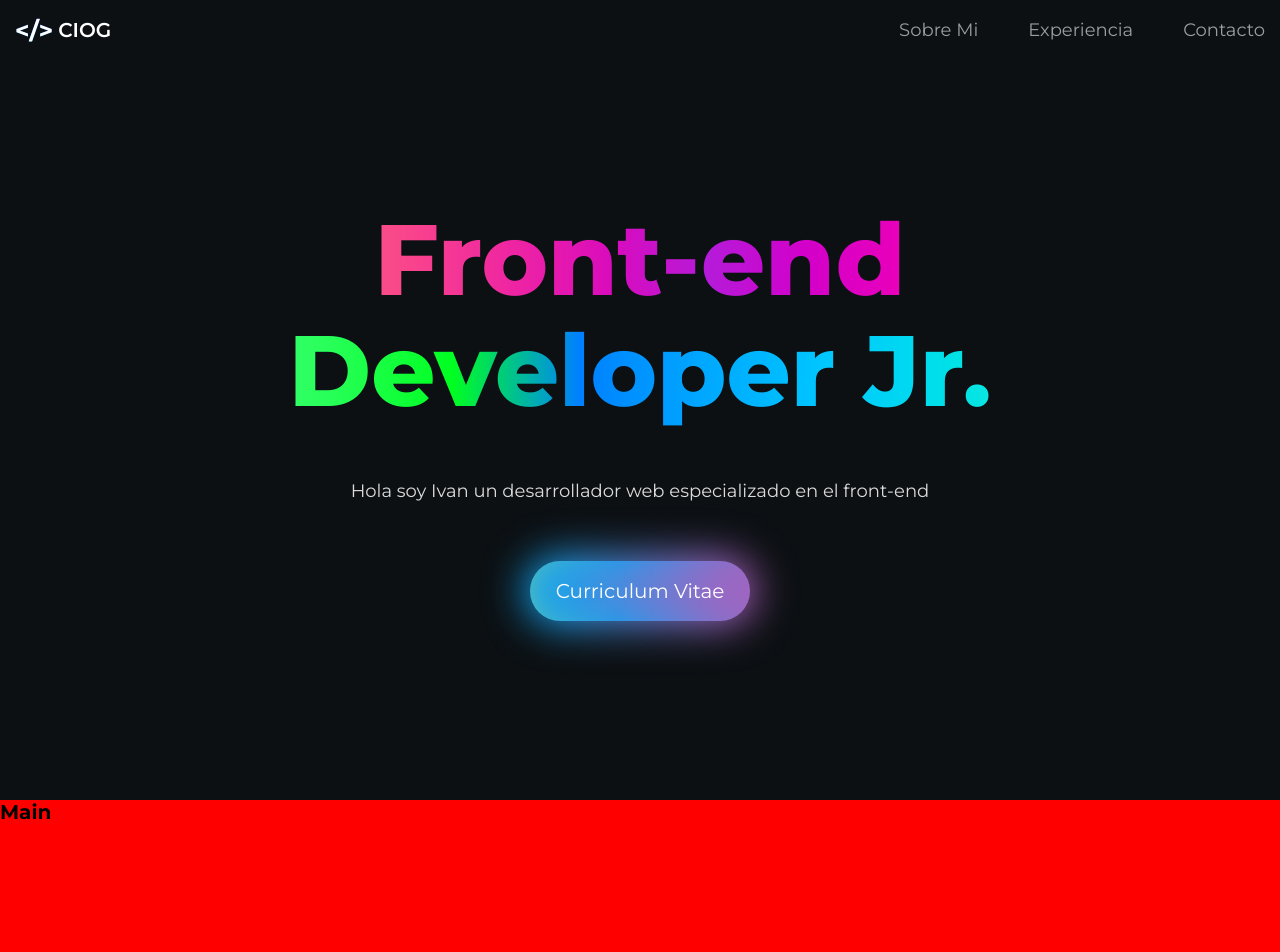
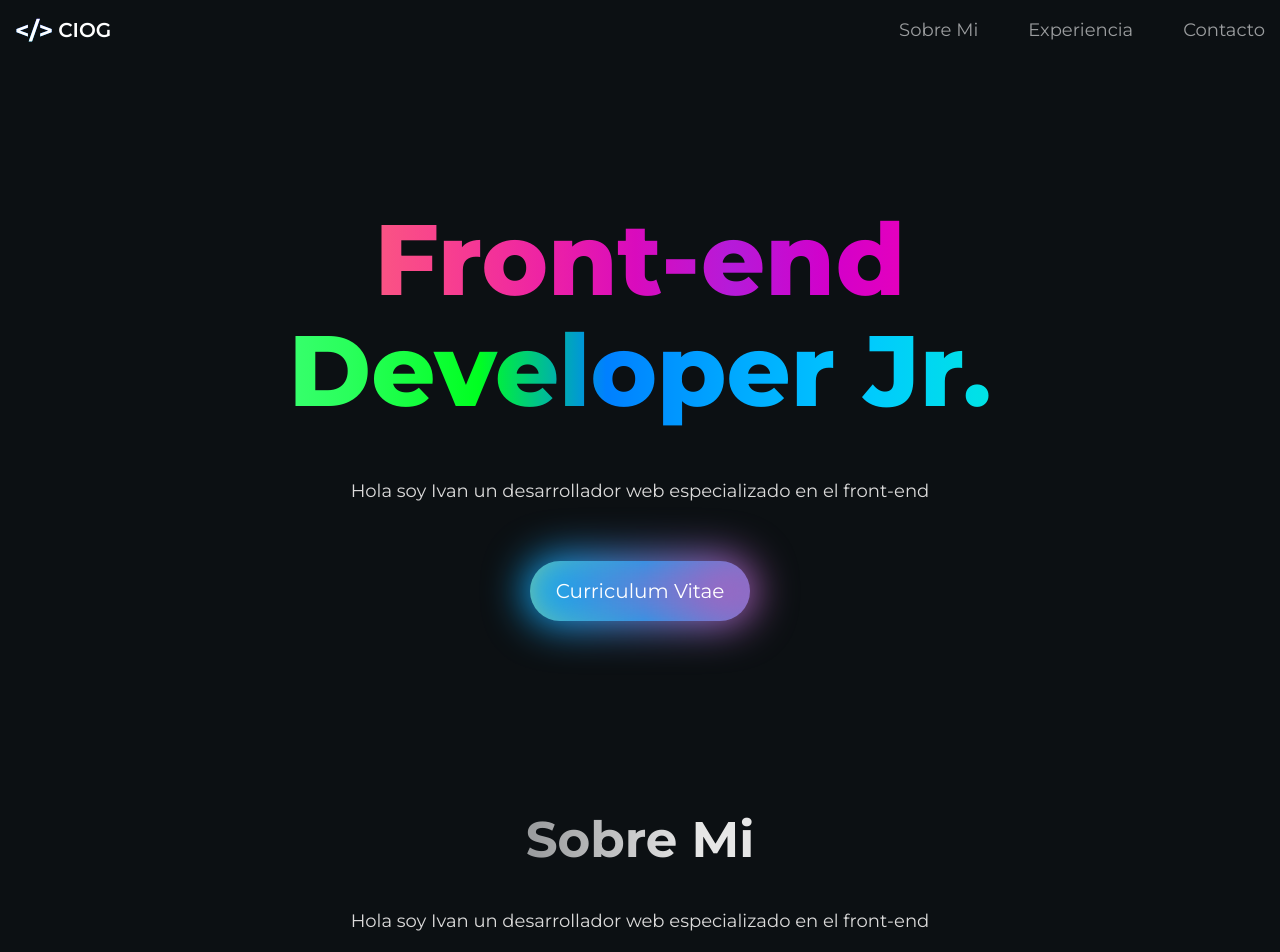
Before and after one commit to CIOG2/Portafolio, a Next.js app: page / in a window 1280 px wide. Shown: the top 952 px of the page. Built offline with nearby package versions, Linux system fonts and the light colour scheme.

Commit message:
Render main section

```diff
--- a/Components/Header/styles.module.scss
+++ b/Components/Header/styles.module.scss
@@ -23,6 +23,9 @@
 
     @media (min-width: 700px) {
         justify-content: center;
+    }
+    @media (max-height: 540px) {
+        padding-top: 0px;
     }
 }
 
--- a/Components/Main/index.tsx
+++ b/Components/Main/index.tsx
@@ -1,11 +1,12 @@
+import AboutMe from './AboutMe';
 import Styles from './styles.module.scss';
 
 const Main = () => {
 
     return (
-        <div className = {Styles['hola']} >
-            <h1>Main</h1>
-        </div>
+        <main className = {Styles['main']} >
+            <AboutMe/>
+        </main>
     );
 }
 
--- a/Components/Main/styles.module.scss
+++ b/Components/Main/styles.module.scss
@@ -1,5 +1,12 @@
-.hola{
+.main{
+    display: flex;
+    justify-content: center;
+    align-items: center;
+    flex-direction: column;
     width: 100%;
-    height: 600px;
-    background-color: red;
+    height: auto;
+
+    padding: 20px 0px;
+    @media (min-width: 700px) {
+    }
 }
```
